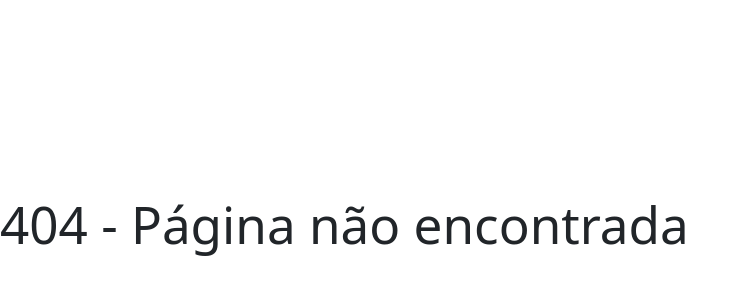
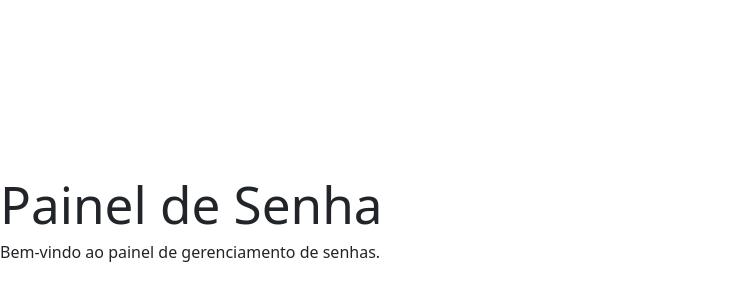
Before and after one commit to LuizGup/FilaNami, a React (Vite) app in the folder frontend/: page /painel in a window 1280 px wide. Before the commit this address had no page. Shown: the part 172-472 px from the top of the page, without its empty margins (0-747 px from the left). Built offline with nearby package versions, Linux system fonts and the light colour scheme.

Commit message:
Add PainelSenha page and route
Introduces a new PainelSenha page with basic layout and styling. Adds the /painel route to App.jsx for accessing the new page.

```diff
--- a/frontend/src/App.jsx
+++ b/frontend/src/App.jsx
@@ -4,6 +4,8 @@ import GerenciarSenhas from "./pages/Funcionario/GerenciarSenhas";
 import SelectSector from "./pages/Totem/EscolhaSetor/SelectSector";
 import Login from "./pages/Login/index";
 import ShowKey from "./pages/Totem/MostrarSenha/ShowKey";
+import PainelSenha from "./pages/PainelSenha";
+
 function App() {
   return (
     <BrowserRouter>
@@ -16,6 +18,7 @@ function App() {
         <Route path="/user/gerenciar" element={<GerenciarSenhas />} />
         <Route path="/toten" element={<SelectService />} />
         <Route path="/sector" element={<SelectSector />} />
+        <Route path="/painel" element={<PainelSenha />} />
         <Route path="/admin" element={<h1>Página do Admin</h1>} />
         <Route path="*" element={<h1>404 - Página não encontrada</h1>} />
         <Route path="/showkey" element={<ShowKey />} />
--- /dev/null
+++ b/frontend/src/pages/PainelSenha/index.jsx
@@ -0,0 +1,12 @@
+import "./index.css"
+
+function PainelSenha() {
+  return (
+    <div className="painel-senha-container">
+      <h1>Painel de Senha</h1>
+      <p>Bem-vindo ao painel de gerenciamento de senhas.</p>
+    </div>
+  )
+}
+
+export default PainelSenha
```
Also changed, not shown: frontend/src/pages/PainelSenha/index.css (added).
